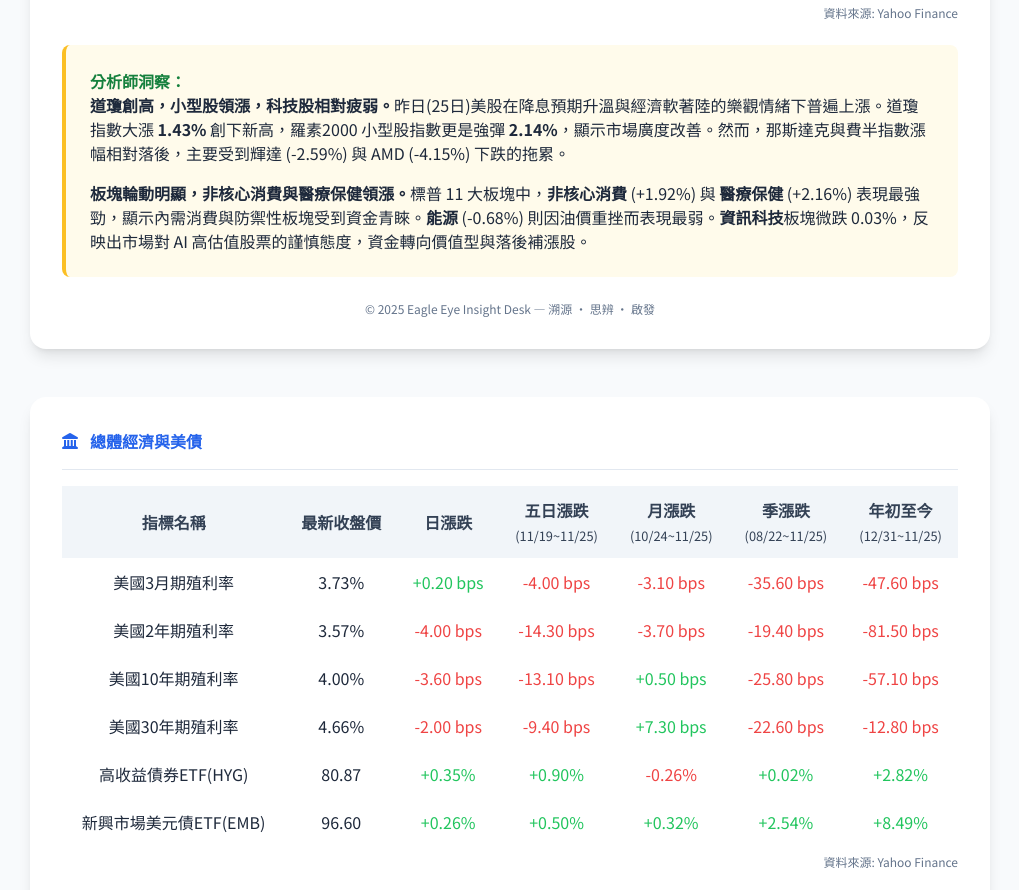
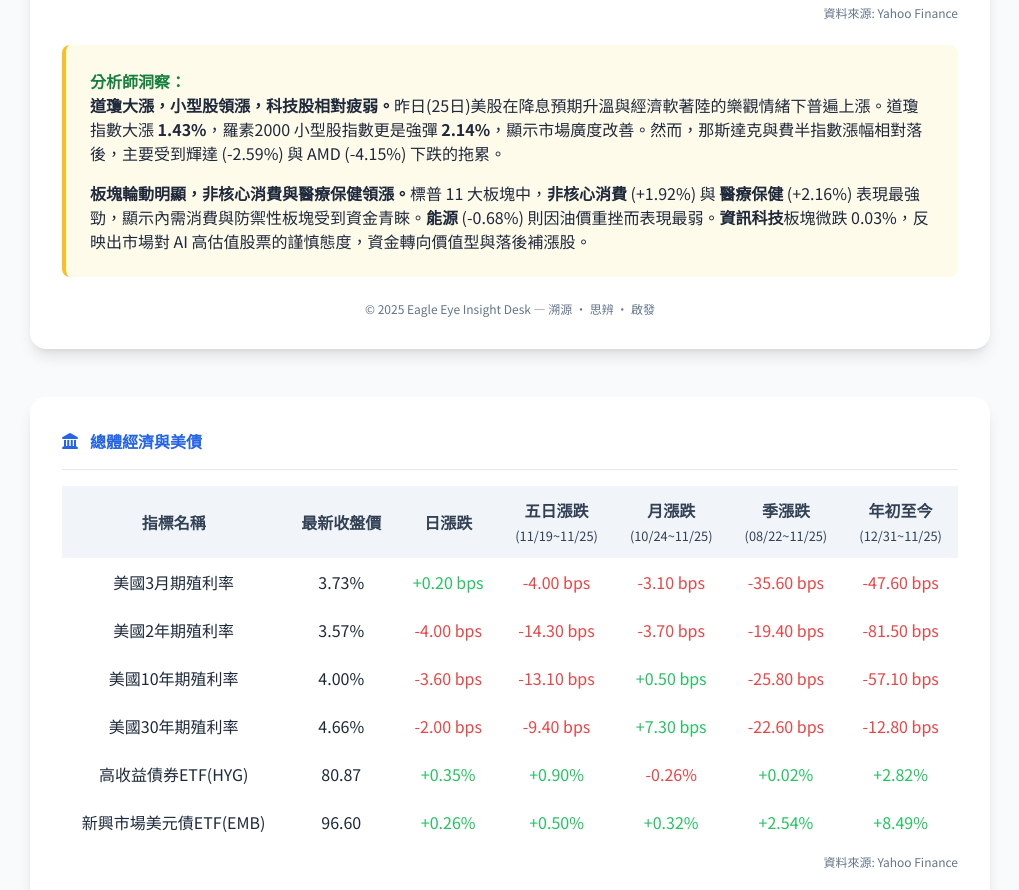
Before and after one commit to cbjackchen-png/20251126dailyreport, a plain HTML site: page index.html in a window 1280 px wide. Shown: the part 1845-2735 px from the top of the page, without its empty margins (130-1149 px from the left). Drawn offline with nearby package versions, Linux system fonts and the light colour scheme.

Commit message:
index.html

```diff
--- a/index.html
+++ b/index.html
@@ -214,7 +214,7 @@
                     <p class="text-xs text-slate-500 mt-2 text-right">資料來源: Yahoo Finance</p>
                     <div class="mt-6 bg-amber-50 border-l-4 border-amber-400 p-6 rounded-lg">
                         <p><strong class="text-green-700">分析師洞察：</strong></p>
-                        <p class="structured-analysis"><strong>道瓊創高，小型股領漲，科技股相對疲弱。</strong>昨日(25日)美股在降息預期升溫與經濟軟著陸的樂觀情緒下普遍上漲。道瓊指數大漲 <strong>1.43%</strong> 創下新高，羅素2000 小型股指數更是強彈 <strong>2.14%</strong>，顯示市場廣度改善。然而，那斯達克與費半指數漲幅相對落後，主要受到輝達 (-2.59%) 與 AMD (-4.15%) 下跌的拖累。</p>
+                        <p class="structured-analysis"><strong>道瓊大漲，小型股領漲，科技股相對疲弱。</strong>昨日(25日)美股在降息預期升溫與經濟軟著陸的樂觀情緒下普遍上漲。道瓊指數大漲 <strong>1.43%</strong>，羅素2000 小型股指數更是強彈 <strong>2.14%</strong>，顯示市場廣度改善。然而，那斯達克與費半指數漲幅相對落後，主要受到輝達 (-2.59%) 與 AMD (-4.15%) 下跌的拖累。</p>
                         <p class="mt-4 structured-analysis"><strong>板塊輪動明顯，非核心消費與醫療保健領漲。</strong>標普 11 大板塊中，<strong>非核心消費</strong> (+1.92%) 與 <strong>醫療保健</strong> (+2.16%) 表現最強勁，顯示內需消費與防禦性板塊受到資金青睞。<strong>能源</strong> (-0.68%) 則因油價重挫而表現最弱。<strong>資訊科技</strong>板塊微跌 0.03%，反映出市場對 AI 高估值股票的謹慎態度，資金轉向價值型與落後補漲股。</p>
                     </div>
                 </div>
```
